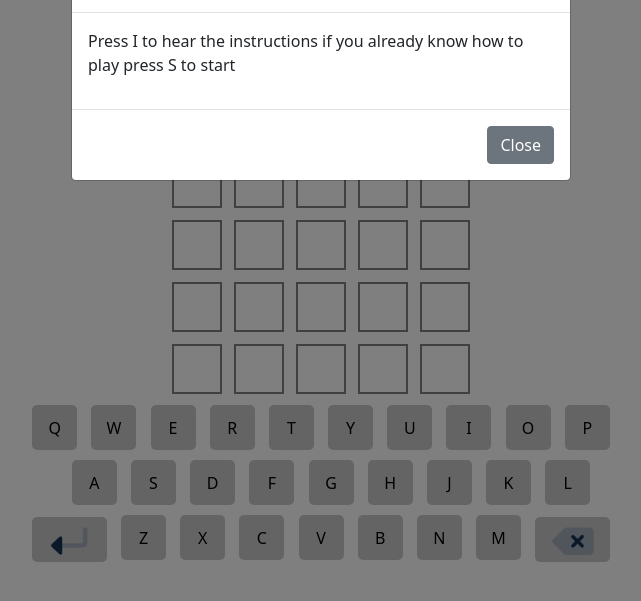
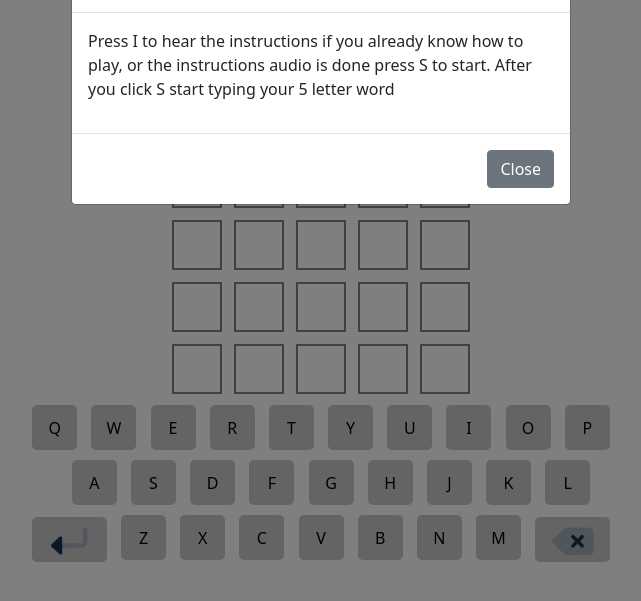
Before and after one commit to arjunycoding/wordleVC, a plain HTML site: page index.html in a window 1280 px wide. Shown: the part 79-680 px from the top of the page, without its empty margins (319-960 px from the left). Drawn offline with nearby package versions, Linux system fonts and the light colour scheme; a web font is replaced by a local one.

Commit message:
fixed final bugs(I hope)

```diff
--- a/index.html
+++ b/index.html
@@ -52,7 +52,8 @@
                             id="closeHowToPlayIcon"></button>
                     </div>
                     <div aria-live="assertive" class="modal-body" id="howToPlayBody">
-                        <p>Press I to hear the instructions if you already know how to play press S to start</p>
+                        <p>Press I to hear the instructions if you already know how to play, or the instructions audio
+                            is done press S to start. After you click S start typing your 5 letter word</p>
                     </div>
                     <div class="modal-footer">
                         <button type="button" class="btn btn-secondary" data-bs-dismiss="modal"
```
